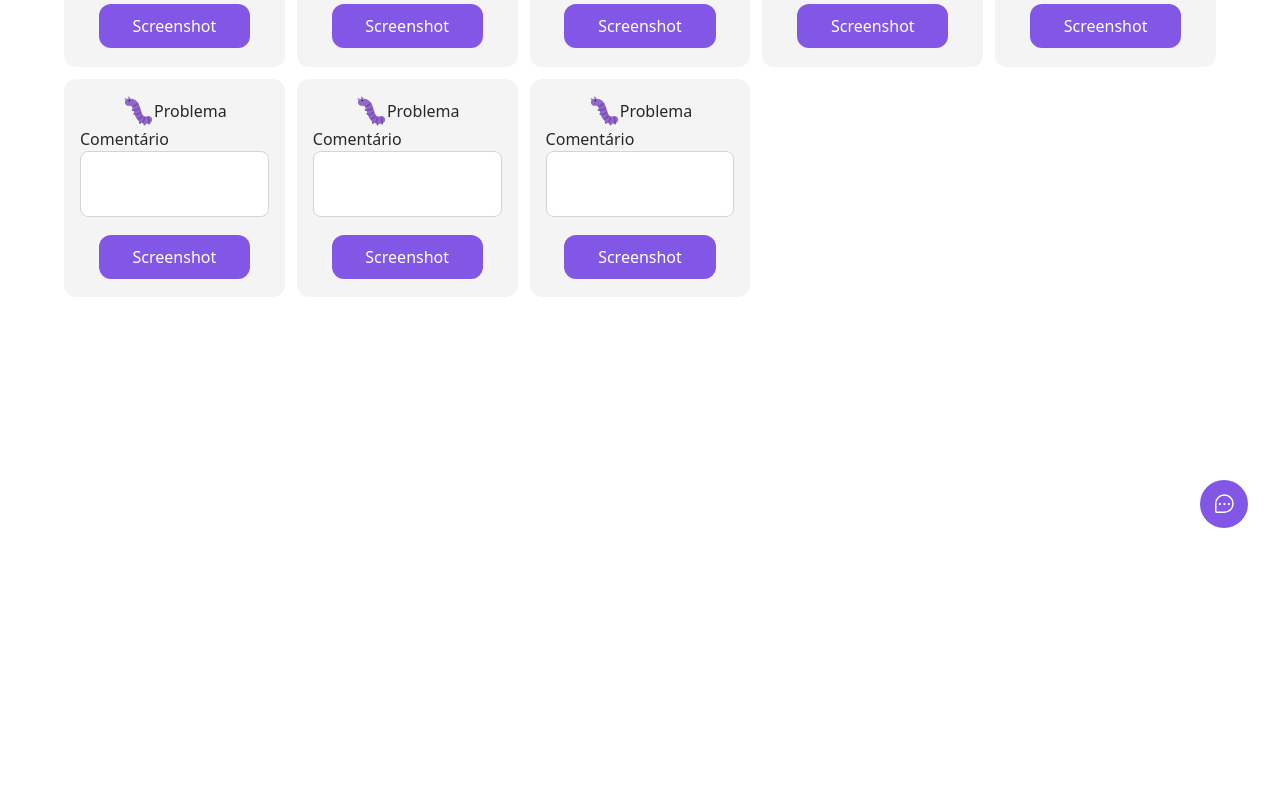
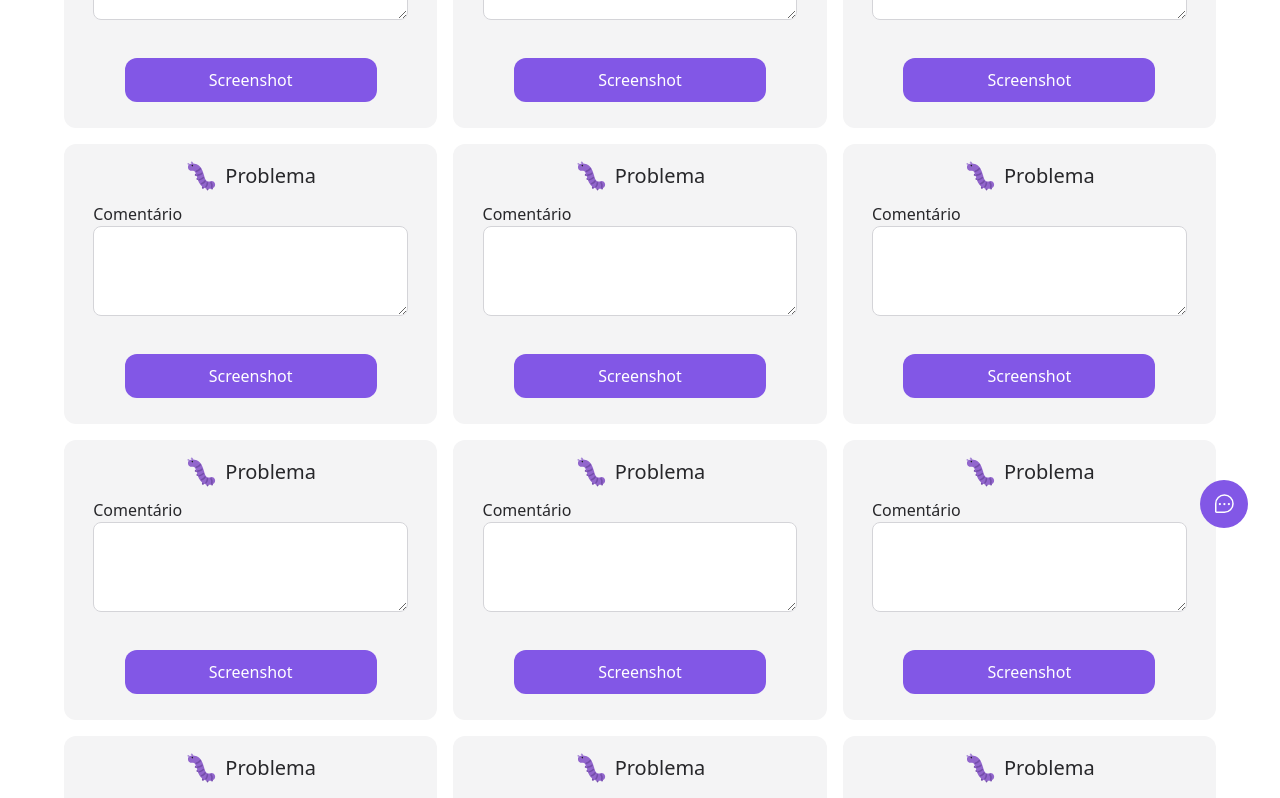
Before and after one commit to IgorSAssis/Feed-Get, a React (Vite) app in the folder web/: page / in a window 1280 px wide. Shown: the part 240-1038 px from the top of the page. Before the commit the page ends 800 px from the top, so only its background shows below. Built offline with nearby package versions, Linux system fonts and the light colour scheme; no server answers.

Commit message:
feat: add responsive layout to feedback card list

```diff
--- a/web/src/App.tsx
+++ b/web/src/App.tsx
@@ -5,9 +5,9 @@ import { Widget } from "./components/Widget";
 
 export function App() {
   return (
-    <div className="w-screen h-screen pt-14 flex align-center justify-around">
+    <div className="w-screen h-screen pt-14">
       <Header />
-      <main className="w-[90%] pt-8 pb-8 grid grid-cols-5 gap-3 grid-rows-3">
+      <main className="w-[90%] m-auto pt-8 pb-8 gap-4 grid grid-cols-feedbacks">
         <Feedback />
         <Feedback />
         <Feedback />
@@ -16,6 +16,13 @@ export function App() {
         <Feedback />
         <Feedback />
         <Feedback />
+        <Feedback />
+        <Feedback />
+        <Feedback />
+        <Feedback />
+        <Feedback />
+        <Feedback />
+
       </main>
       <Widget />
     </div>
--- a/web/src/components/Feedback.tsx
+++ b/web/src/components/Feedback.tsx
@@ -4,22 +4,22 @@ export function Feedback() {
 
   return (
     <div
-      className="bg-light-surfaceSecondary dark:bg-surfacePrimary rounded-xl overflow-hidden flex flex-col items-center p-4"
+      className="bg-light-surfaceSecondary dark:bg-surfacePrimary rounded-xl overflow-hidden flex flex-col items-center p-4 h-[280px]"
     >
-      <header className="flex items-center">
+      <header className="flex items-center gap-2">
         <img
           src={bugImage}
           alt="type"
           className="w-8 h-8"
         />
-        <span>Problema</span>
+        <span className="text-xl">Problema</span>
       </header>
-      <div className="flex flex-col items-center gap-3">
+      <div className="flex flex-col items-center gap-3 h-full justify-around">
         <div>
           <label htmlFor="comment">Comentário</label>
           <textarea
             id="comment"
-            className="w-full resize-none border-light-stroke rounded-lg dark:bg-surfacePrimary dark:border-stroke"
+            className="w-full resize-y border-light-stroke rounded-lg dark:bg-surfacePrimary dark:border-stroke max-h-[110px] min-h-[90px]"
           ></textarea>
         </div>
         <button
--- a/web/tailwind.config.js
+++ b/web/tailwind.config.js
@@ -3,6 +3,9 @@ module.exports = {
   darkMode: "class",
   theme: {
     extend: {
+      gridTemplateColumns: {
+        feedbacks: "repeat(auto-fit, minmax(300px, 1fr))"
+      },
       colors: {
         brand: {
           300: "#996DFF",
```
